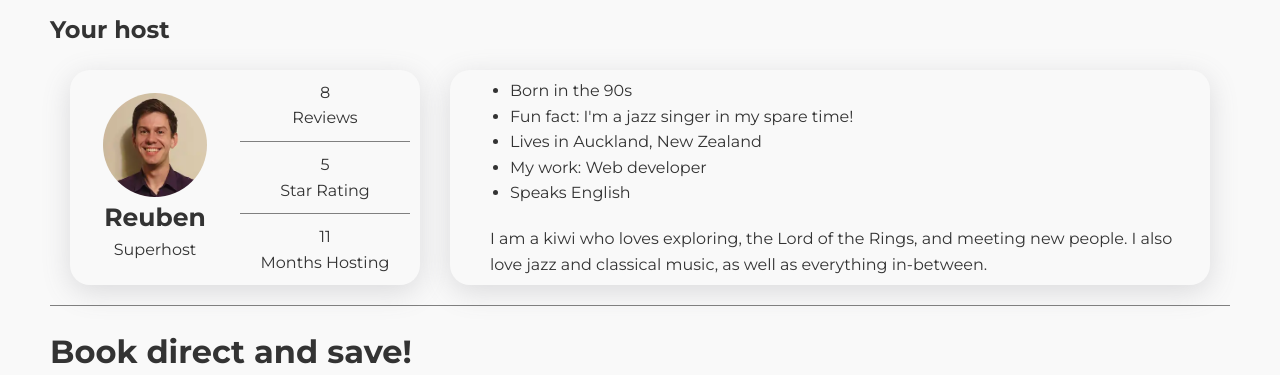
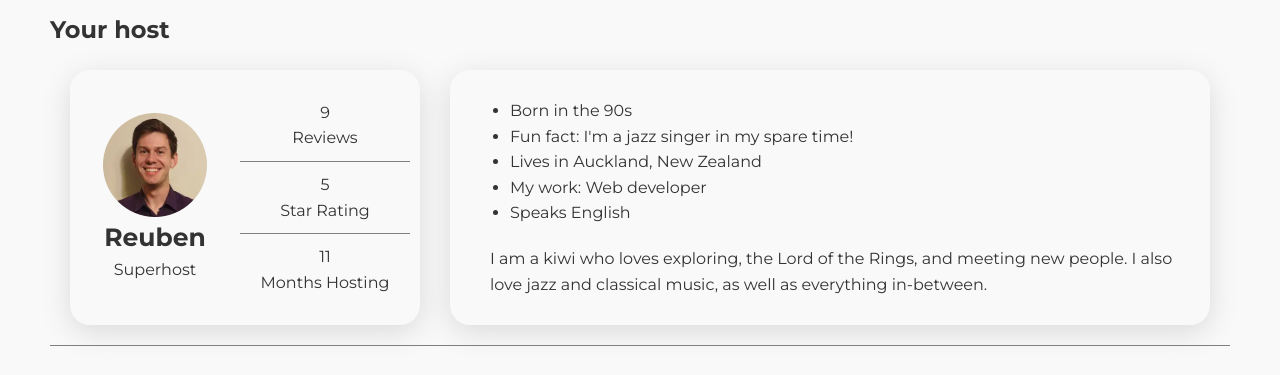
Before and after one commit to nzlotrfan/cozyoncrystal, a React (Vite) app: page / in a window 1280 px wide. Shown: the part 981-1356 px from the top of the page. Built offline with nearby package versions, Linux system fonts and the light colour scheme.

Commit message:
Updated review count and also packages

```diff
--- a/src/App.module.css
+++ b/src/App.module.css
@@ -93,6 +93,7 @@ main {
   min-width: 35rem;
   box-shadow: rgba(100, 100, 111, 0.2) 0px 7px 29px 0px;
   border-radius: 2rem;
+  padding: 2rem 0;
 }
 
 /* Left side of host profile */
--- a/src/App.tsx
+++ b/src/App.tsx
@@ -56,7 +56,7 @@ function App() {
             </div>
             <div className={styles.cardRight}>
               <div className={styles.cardReviews}>
-                <p>8</p>
+                <p>9</p>
                 <p>Reviews</p>
               </div>
               <div className={styles.cardRating}>
```
Also changed, not shown: package.json (+14 -14 lines), 1 other file (tests, documents, lock files or other folders).
